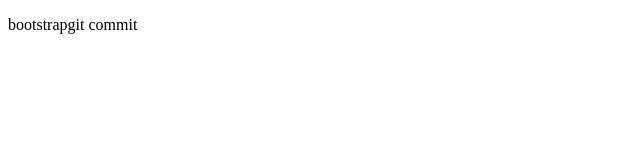
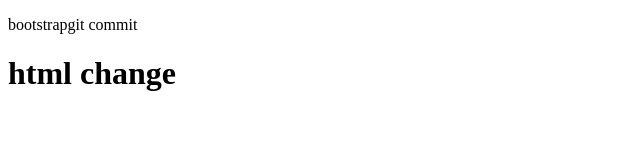
Before and after one commit to Singlephil95/bootstrap-Philip, a plain HTML site: page index.html in a window 1280 px wide. Shown: the whole page, without its empty margins (0-640 px from the left). Drawn offline with Linux system fonts and the light colour scheme.

Commit message:
change in html

```diff
--- a/index.html
+++ b/index.html
@@ -2,5 +2,6 @@
 <html>
     <body>
         <p>bootstrapgit commit</p>
+        <h1>html change</h1>
     </body>
 </html>
```
